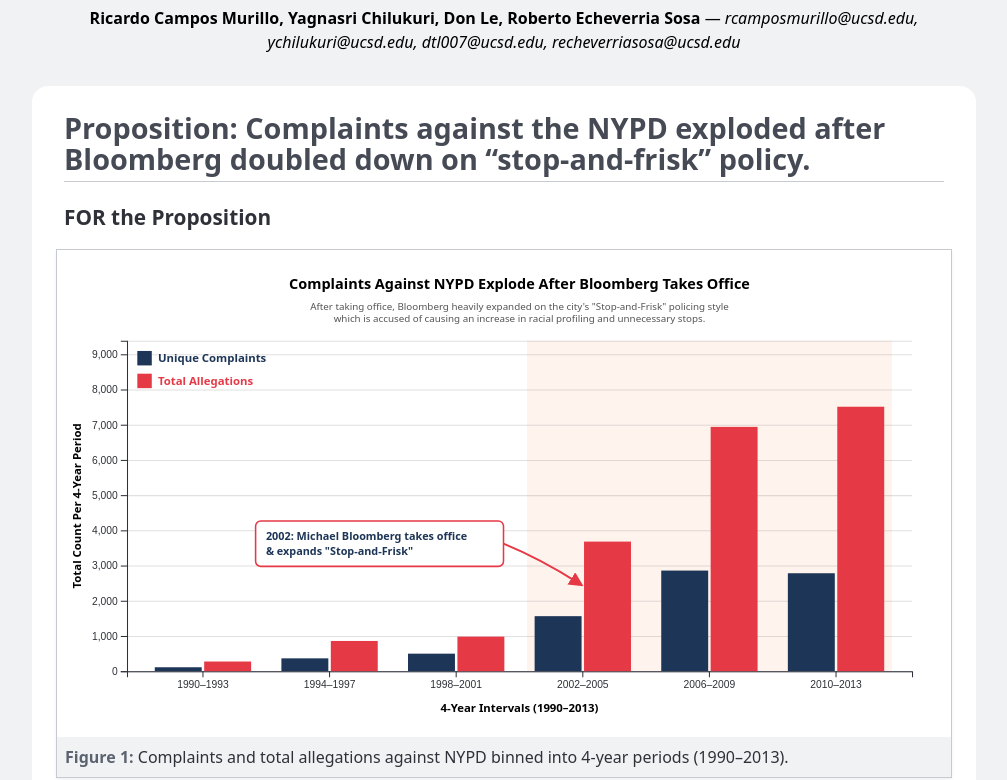
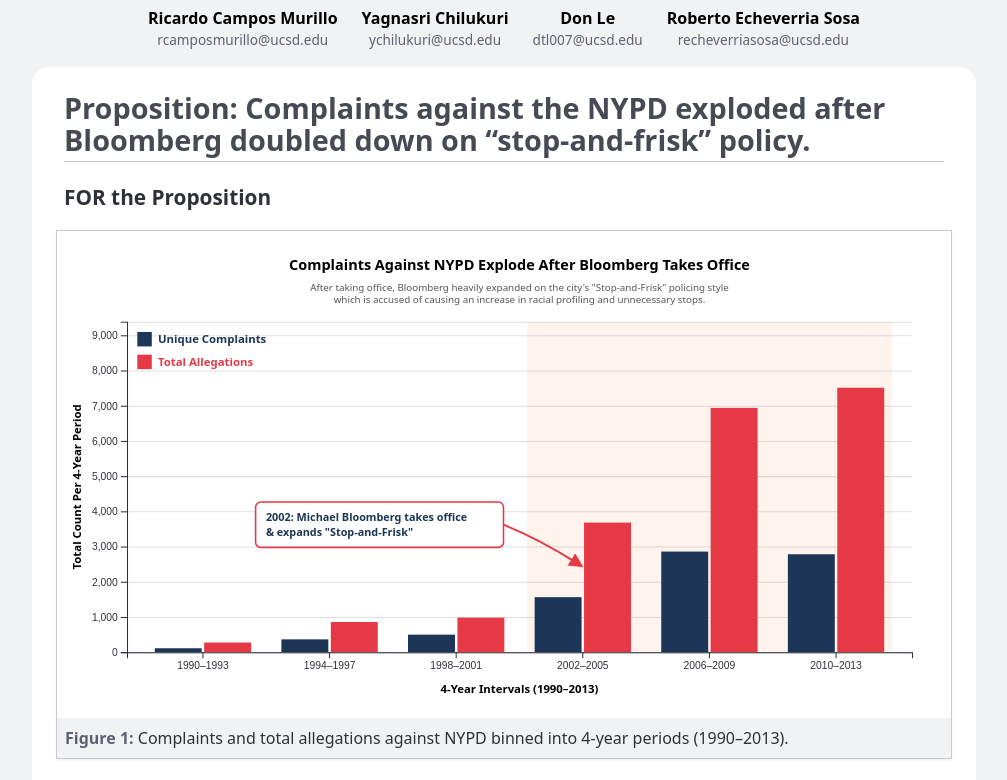
Before and after one commit to DonLe727/DSC106-Project-2---NYC-City-Complaints, a plain HTML site: page index.html in a window 1280 px wide. Shown: the part 297-1077 px from the top of the page, without its empty margins (136-1143 px from the left). Drawn offline with nearby package versions, Linux system fonts and the light colour scheme.

Commit message:
fixed website

```diff
--- a/index.html
+++ b/index.html
@@ -139,6 +139,46 @@
                     }
                 }
             }
+
+            /* Keep visualization images inside their containers */
+
+            figure img {
+                display: block;
+                width: 100%;
+                height: auto;
+                margin: 0 auto;
+            }
+
+            /* Contributor names and emails */
+            .contributors {
+                display: flex;
+                justify-content: center;
+                flex-wrap: wrap;
+                gap: 1.5rem;
+                margin-top: 1rem;
+            }
+
+            .contributor {
+                display: flex;
+                flex-direction: column;
+                align-items: center;
+                text-align: center;
+            }
+
+            .contributor strong {
+                font-size: 1rem;
+            }
+
+            .contributor a {
+                font-size: 0.85rem;
+                color: var(--color-neutral-40);
+                text-decoration: none;
+            }
+
+            .contributor a:hover {
+                text-decoration: underline;
+            }
+
         </style>
     </head>
 
@@ -149,7 +189,27 @@
                 Persuasive or Deceptive Visualization?
             </h1>
 
-            <p><strong>Ricardo Campos Murillo, Yagnasri Chilukuri, Don Le, Roberto Echeverria Sosa</strong> — <em>rcamposmurillo@ucsd.edu, ychilukuri@ucsd.edu, dtl007@ucsd.edu, recheverriasosa@ucsd.edu</em></p>
+            <div class="contributors">
+                <div class="contributor">
+                    <strong>Ricardo Campos Murillo</strong>
+                    <a href="mailto:rcamposmurillo@ucsd.edu">rcamposmurillo@ucsd.edu</a>
+                </div>
+
+                <div class="contributor">
+                    <strong>Yagnasri Chilukuri</strong>
+                    <a href="mailto:ychilukuri@ucsd.edu">ychilukuri@ucsd.edu</a>
+                </div>
+
+                <div class="contributor">
+                    <strong>Don Le</strong>
+                    <a href="mailto:dtl007@ucsd.edu">dtl007@ucsd.edu</a>
+                </div>
+
+                <div class="contributor">
+                    <strong>Roberto Echeverria Sosa</strong>
+                    <a href="mailto:recheverriasosa@ucsd.edu">recheverriasosa@ucsd.edu</a>
+                </div>
+            </div>
         </header>
 
         <main>
```
